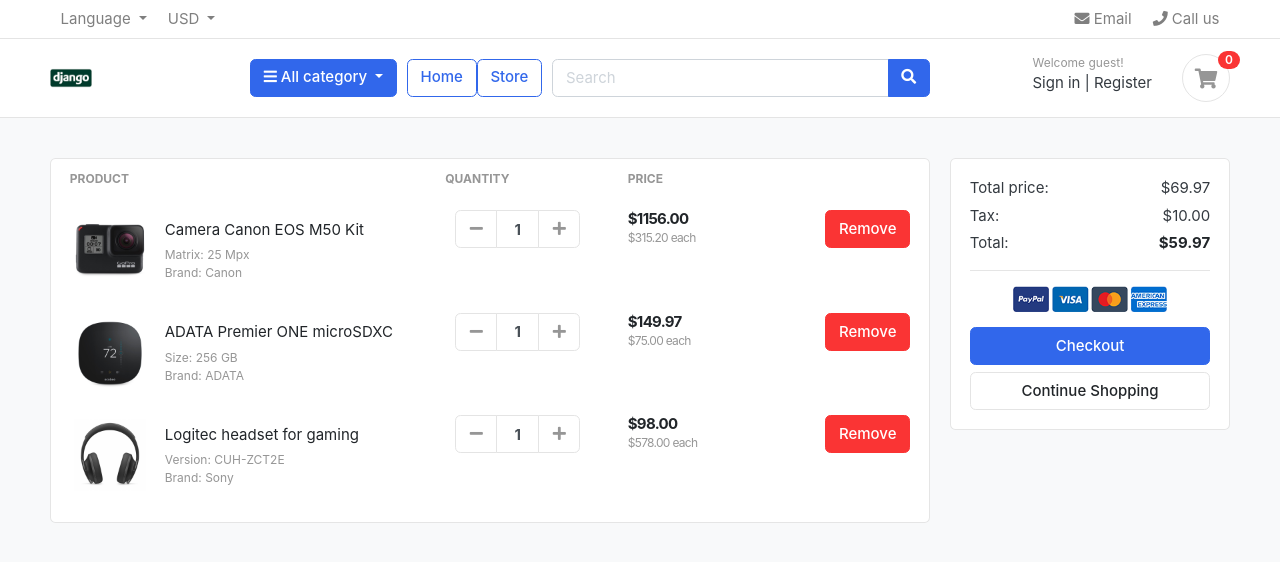
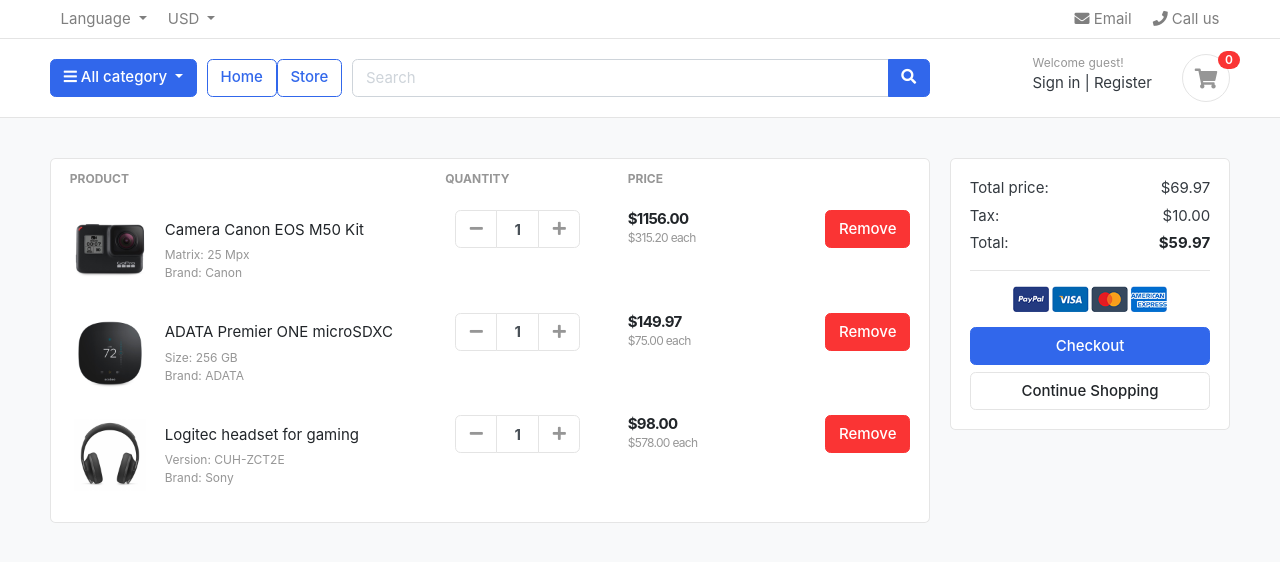
Before and after one commit to bayrbata/ecommerce, a Django app: template ecommerce/templates/cart.html in a window 1280 px wide. Shown: the top 562 px of the page. Run offline with Django 5.2, Linux system fonts and the light colour scheme; the template is opened without the code that fills it, so the values that code supplies are empty; some libraries are stand-ins or nearby versions; some web fonts are replaced.

Commit message:
add pict

```diff
--- a/ecommerce/templates/base.html
+++ b/ecommerce/templates/base.html
@@ -79,11 +79,6 @@
 <section class="header-main border-bottom">
 	<div class="container">
 <div class="row align-items-center">
-	<div class="col-lg-2 col-md-3 col-6">
-		<a href="./" class="brand-wrap">
-			<img class="logo" src="{% static './images/logo.png' %}">
-		</a> <!-- brand-wrap.// -->
-	</div>
 	<div class="col-lg col-sm col-md col-6 flex-grow-0">
 		<div class="category-wrap dropdown d-inline-block float-right">
 			<button type="button" class="btn btn-primary dropdown-toggle" data-toggle="dropdown">
```
Also changed, not shown: ecommerce/db.sqlite3, ecommerce/media/photos/products/da.jpg (added), ecommerce/media/photos/products/gutal.jpeg (added), ecommerce/media/photos/products/pant.jpeg (added).
